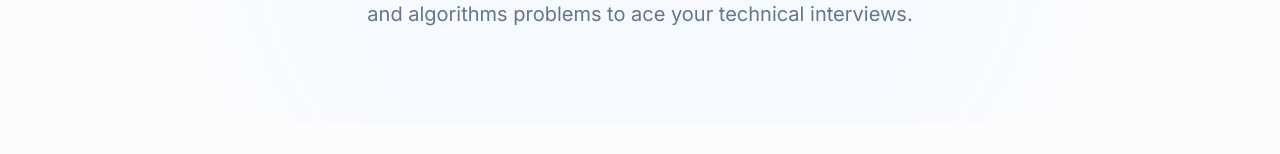
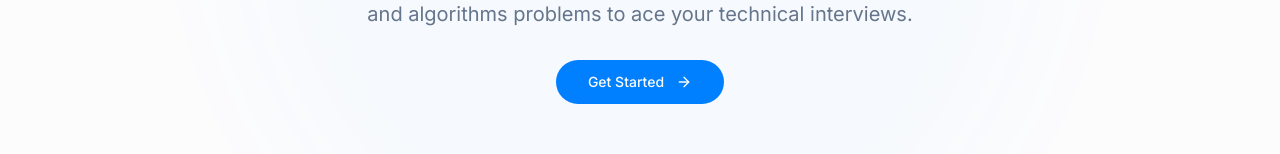
Before and after one commit to Babblu9/algo-shelf-quest, a React (Vite) app: page / in a window 1280 px wide. Shown: the part 328-482 px from the top of the page. Built offline with nearby package versions, Linux system fonts and the light colour scheme; no server answers.

Commit message:
Add other buttons
Adds other buttons to the application.

```diff
--- a/src/components/Hero.tsx
+++ b/src/components/Hero.tsx
@@ -1,5 +1,7 @@
 
 import { ArrowRight } from 'lucide-react';
+import { Button } from './ui/button';
+import { Link } from 'react-router-dom';
 
 const Hero = () => {
   return (
@@ -23,6 +25,18 @@ const Hero = () => {
           <p className="text-lg md:text-xl text-muted-foreground mb-8 max-w-2xl mx-auto text-balance animate-fade-down" style={{ animationDelay: '200ms' }}>
             A carefully curated collection of the most important data structures and algorithms problems to ace your technical interviews.
           </p>
+
+          <div className="animate-fade-up" style={{ animationDelay: '300ms' }}>
+            <Button
+              size="lg"
+              className="rounded-full"
+              onClick={() => {
+                document.getElementById('topics')?.scrollIntoView({ behavior: 'smooth' });
+              }}
+            >
+              Get Started <ArrowRight className="ml-1" size={18} />
+            </Button>
+          </div>
         </div>
       </div>
     </section>
```
